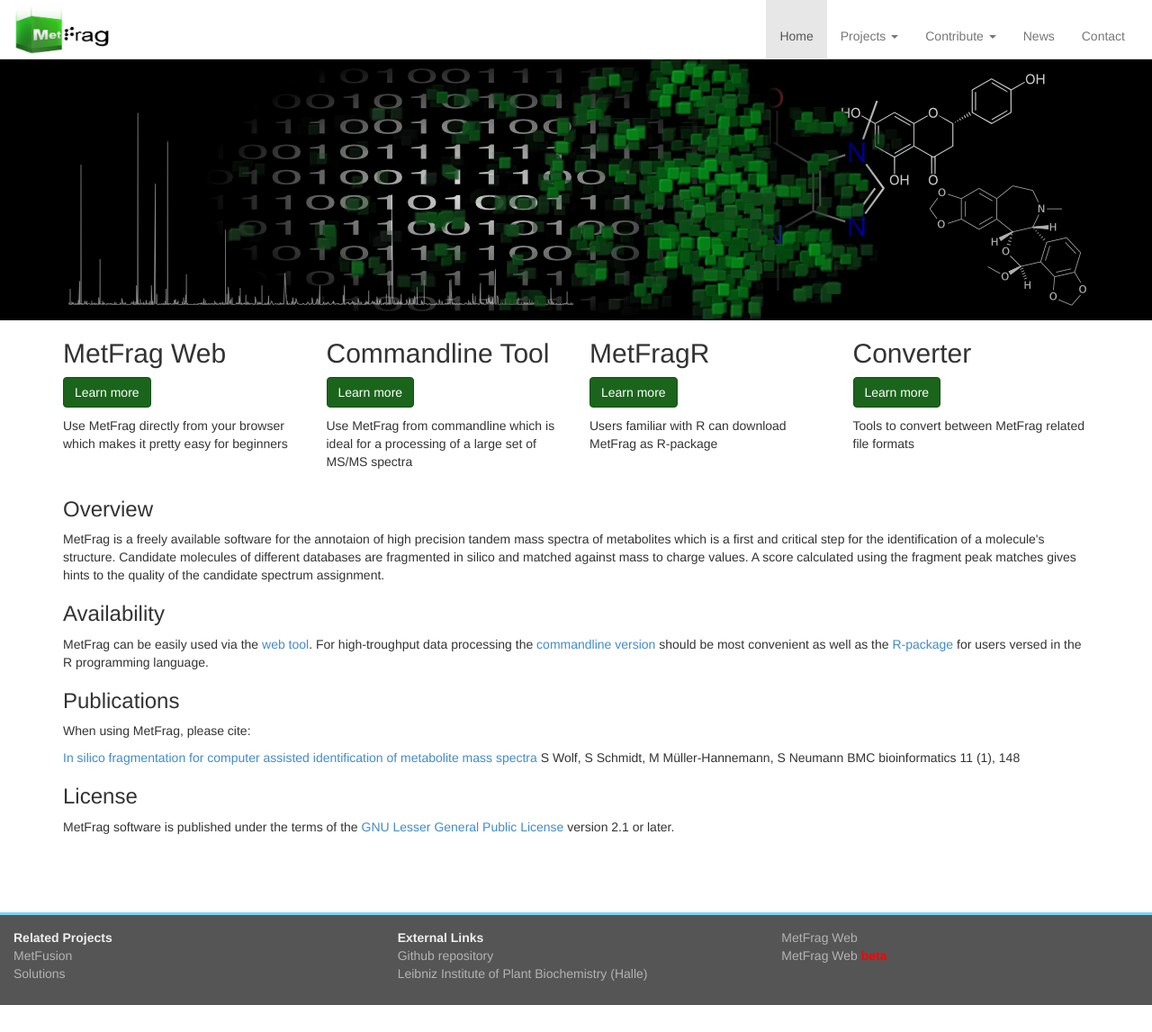
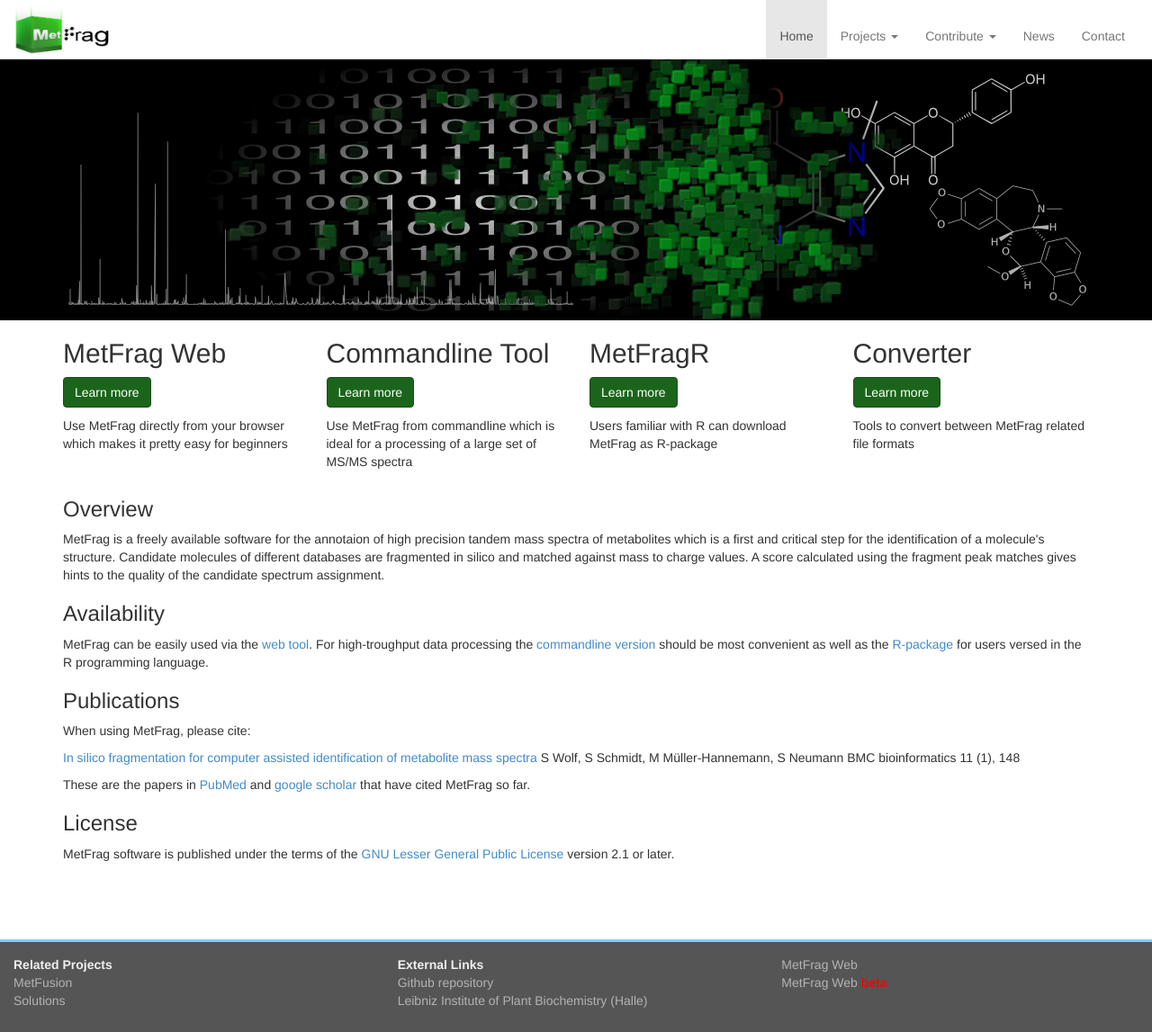
Before and after one commit to ipb-halle/MetFrag, a Jekyll site: the page built from index.html, in a window 1280 px wide. Shown: the whole page at 90% size. Built offline with Jekyll 4.4.1, drawn with Linux system fonts in a browser that asks for light colours; nearby versions of some CDN libraries; Markdown is read by kramdown in place of the engine named in the settings; before the commit the page ends 1117 px from its top, so only the background shows below that.

Commit message:
Link to papers using MetFrag

```diff
--- a/index.html
+++ b/index.html
@@ -57,6 +57,11 @@
 S Wolf, S Schmidt, M Müller-Hannemann, S Neumann
 BMC bioinformatics 11 (1), 148 </p>
 
+These are the papers in
+<a href="http://www.ncbi.nlm.nih.gov/pubmed?linkname=pubmed_pubmed_citedin&from_uid=20307295">PubMed</a>
+and <a href="http://scholar.google.com/scholar?oi=bibs&hl=en&cites=10278388642349466161&as_sdt=5">google scholar</a>
+that have cited MetFrag so far.
+
 <h3>License</h3>
 
 <p>MetFrag software is published under the terms of the <a href="http://www.gnu.org/licenses/lgpl.html">GNU Lesser General Public License</a> version 2.1 or later.</p>
```
